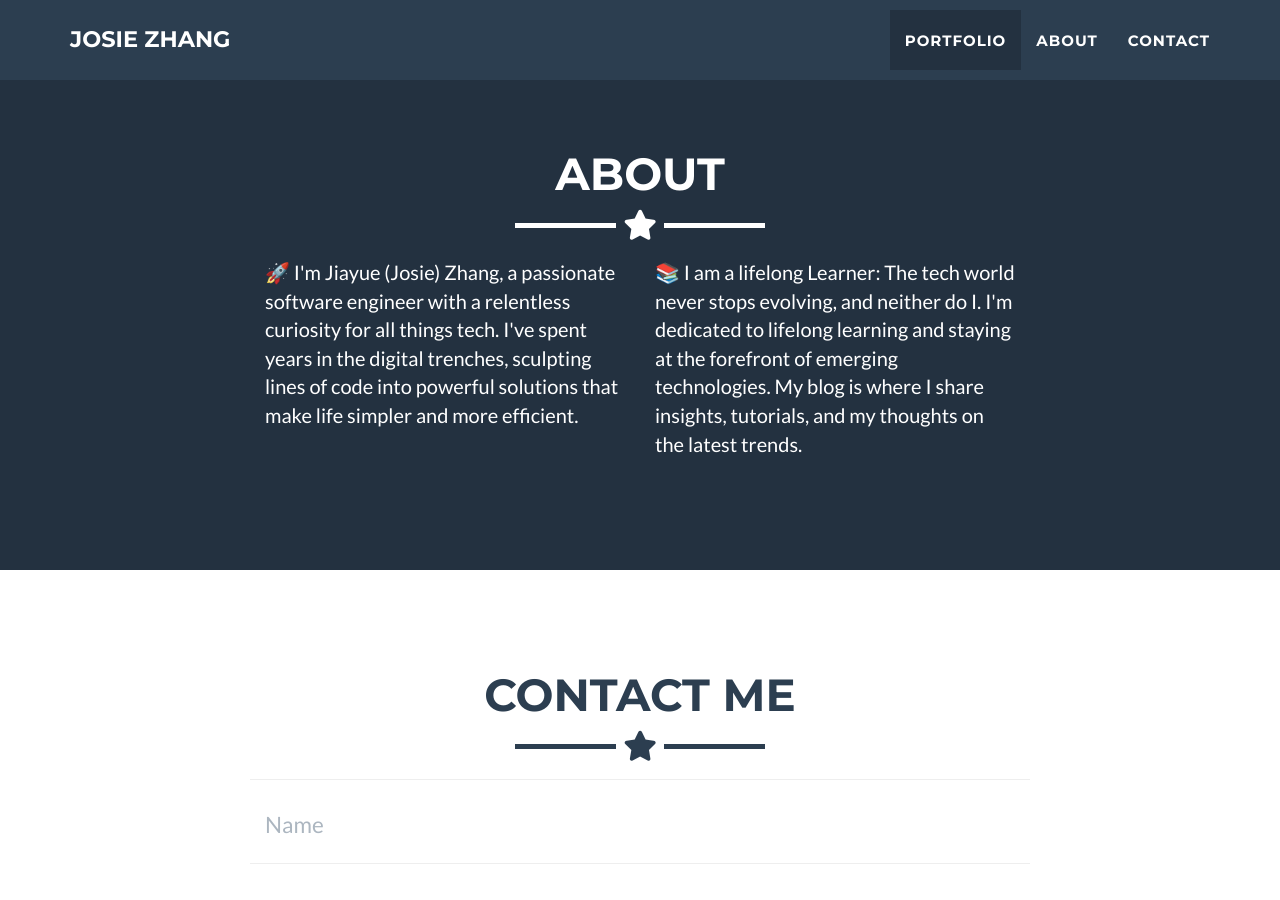
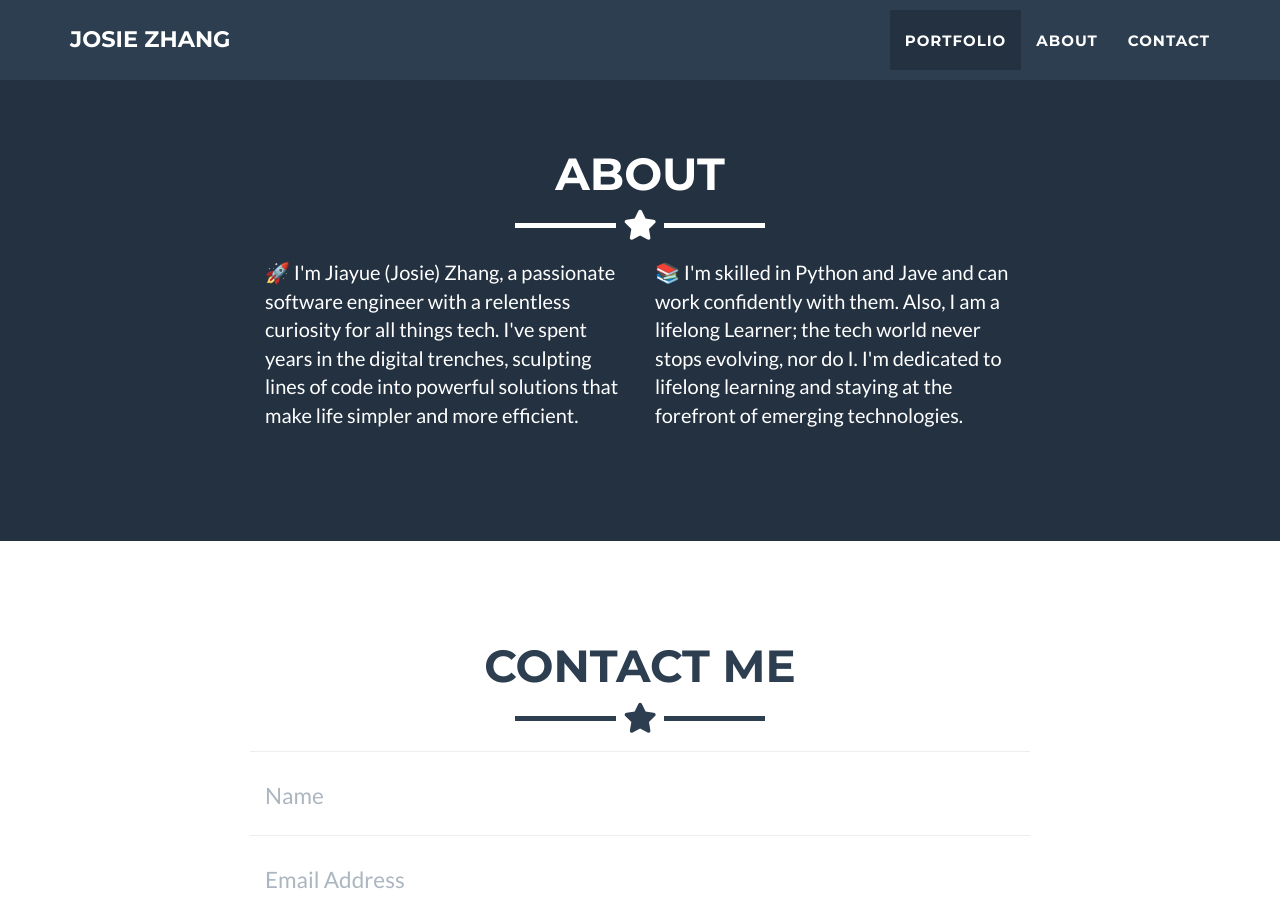
Before and after one commit to jiayuezhang84/jiayuezhang84.github.io, a Jekyll site: the page built from _posts/2014-07-18-project-1.markdown, in a window 1280 px wide and 900 px high, scrolled down 1487 px. Built offline with Jekyll 4.4.1, drawn with Linux system fonts in a browser that asks for light colours.

Commit message:
Update about.html

```diff
--- a/_includes/about.html
+++ b/_includes/about.html
@@ -12,7 +12,7 @@
         <p>🚀 I'm Jiayue (Josie) Zhang, a passionate software engineer with a relentless curiosity for all things tech. I've spent years in the digital trenches, sculpting lines of code into powerful solutions that make life simpler and more efficient.</p>
       </div>
       <div class="col-lg-4">
-        <p>📚 I am a lifelong Learner: The tech world never stops evolving, and neither do I. I'm dedicated to lifelong learning and staying at the forefront of emerging technologies. My blog is where I share insights, tutorials, and my thoughts on the latest trends. </p>
+        <p>📚 I'm skilled in Python and Jave and can work confidently with them. Also, I am a lifelong Learner; the tech world never stops evolving, nor do I. I'm dedicated to lifelong learning and staying at the forefront of emerging technologies.  </p>
       </div>
       <div class="col-lg-8 col-lg-offset-2 text-center">
 
```
